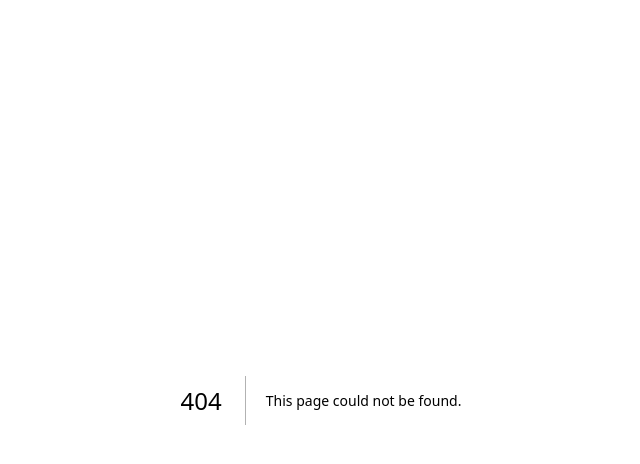
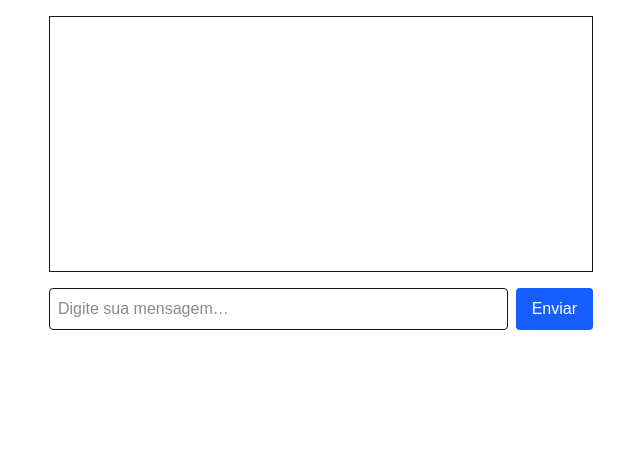
Before and after one commit to eliaeducacao/plataforma-rafael-ia, a Next.js app: page /chat in a window 1280 px wide. Before the commit this address had no page. Shown: the top 464 px of the page, without its empty margins (319-959 px from the left). Built offline with nearby package versions, Linux system fonts and the light colour scheme.

Commit message:
Atualiza chat multi-agent e deploy config

```diff
--- a/package.json
+++ b/package.json
@@ -12,6 +12,7 @@
     "firebase": "^11.9.1",
     "firebase-admin": "^13.4.0",
     "next": "15.3.3",
+    "openai": "^5.3.0",
     "react": "^19.0.0",
     "react-dom": "^19.0.0"
   },
--- /dev/null
+++ b/src/app/api/chat/route.ts
@@ -0,0 +1,30 @@
+// src/app/api/chat/route.ts
+import { NextResponse } from "next/server";
+import OpenAI from "openai";
+
+// ① instancia o cliente, usando sua OPENAI_API_KEY do .env.local
+const openai = new OpenAI({
+  apiKey: process.env.OPENAI_API_KEY!,
+});
+
+export async function POST(request: Request) {
+  // ② lê o corpo JSON vindo do front
+  const { mensagem } = await request.json();
+  console.log("🟢 [chat] user:", mensagem);
+
+  // ③ chama o Chat Completion
+  const completion = await openai.chat.completions.create({
+    model: "gpt-3.5-turbo",    // ou outro modelo que tiver acesso
+    messages: [{ role: "user", content: mensagem }],
+  });
+
+  // ④ extrai a resposta gerada
+  const respostaIA =
+    completion.choices[0]?.message?.content ??
+    "Desculpe, houve um erro ao gerar a resposta.";
+
+  console.log("🔵 [chat] IA:", respostaIA);
+
+  // ⑤ retorna o JSON final para o front
+  return NextResponse.json({ resposta: respostaIA });
+}
--- /dev/null
+++ b/src/app/api/ping/route.ts
@@ -0,0 +1,14 @@
+// src/app/api/ping/route.ts
+import { NextResponse } from 'next/server';
+
+export async function GET(request: Request) {
+  console.log('> PROJECT_ID:', process.env.FIREBASE_PROJECT_ID);
+  console.log('> CLIENT_EMAIL:', process.env.FIREBASE_CLIENT_EMAIL);
+  console.log('> PRIVATE_KEY ok?', !!process.env.FIREBASE_PRIVATE_KEY);
+
+  return NextResponse.json({
+    projectId: process.env.FIREBASE_PROJECT_ID,
+    clientEmail: process.env.FIREBASE_CLIENT_EMAIL,
+    privateKeyLoaded: !!process.env.FIREBASE_PRIVATE_KEY,
+  });
+}
--- /dev/null
+++ b/src/app/chat/page.tsx
@@ -0,0 +1,92 @@
+'use client'
+
+import { useState, FormEvent } from 'react'
+
+type Msg = { role: 'user' | 'assistant'; content: string }
+
+export default function ChatPage() {
+  const [input, setInput] = useState('')
+  const [conversation, setConversation] = useState<Msg[]>([])
+  const [loading, setLoading] = useState(false)
+
+  // 1) Função que chama sua rota /api/chat
+  async function sendToApi(message: string) {
+    const res = await fetch('/api/chat', {
+      method: 'POST',
+      headers: { 'Content-Type': 'application/json' },
+      body: JSON.stringify({ mensagem: message }),
+    })
+    if (!res.ok) throw new Error('Erro na API')
+    const json = await res.json()
+    return json.resposta as string
+  }
+
+  // 2) Handler do form
+  async function handleSubmit(e: FormEvent) {
+    e.preventDefault()
+    if (!input.trim()) return
+
+    // adiciona mensagem do usuário
+    setConversation(prev => [...prev, { role: 'user', content: input }])
+    setLoading(true)
+
+    try {
+      const resposta = await sendToApi(input)
+      // adiciona resposta da IA
+      setConversation(prev => [
+        ...prev,
+        { role: 'assistant', content: resposta },
+      ])
+    } catch {
+      setConversation(prev => [
+        ...prev,
+        { role: 'assistant', content: 'Desculpe, ocorreu um erro.' },
+      ])
+    } finally {
+      setLoading(false)
+      setInput('')
+    }
+  }
+
+  return (
+    <main className="p-4 max-w-xl mx-auto">
+      {/* Área de histórico de mensagens */}
+      <div className="space-y-2 mb-4 h-64 overflow-auto border p-2">
+        {conversation.map((m, i) => (
+          <div
+            key={i}
+            className={m.role === 'user' ? 'text-right' : 'text-left'}
+          >
+            <span
+              className={
+                m.role === 'user'
+                  ? 'inline-block bg-blue-100 p-2 rounded-lg'
+                  : 'inline-block bg-gray-100 p-2 rounded-lg'
+              }
+            >
+              {m.content}
+            </span>
+          </div>
+        ))}
+      </div>
+
+      {/* Formulário de envio */}
+      <form onSubmit={handleSubmit} className="flex gap-2">
+        <input
+          className="flex-1 border p-2 rounded"
+          value={input}
+          onChange={e => setInput(e.target.value)}
+          placeholder="Digite sua mensagem…"
+          disabled={loading}
+        />
+        <button
+          type="submit"
+          disabled={loading}
+          className="bg-blue-600 text-white px-4 rounded"
+        >
+          {loading ? 'Enviando…' : 'Enviar'}
+        </button>
+      </form>
+    </main>
+  )
+}
```
Also changed, not shown: src/app/dashboard/chat/page.tsx (added), src/components/layouts/layout-dashboard.tsx (added), src/lib/firebaseAdmin.ts (added), 2 other files (tests, documents, lock files or other folders).
